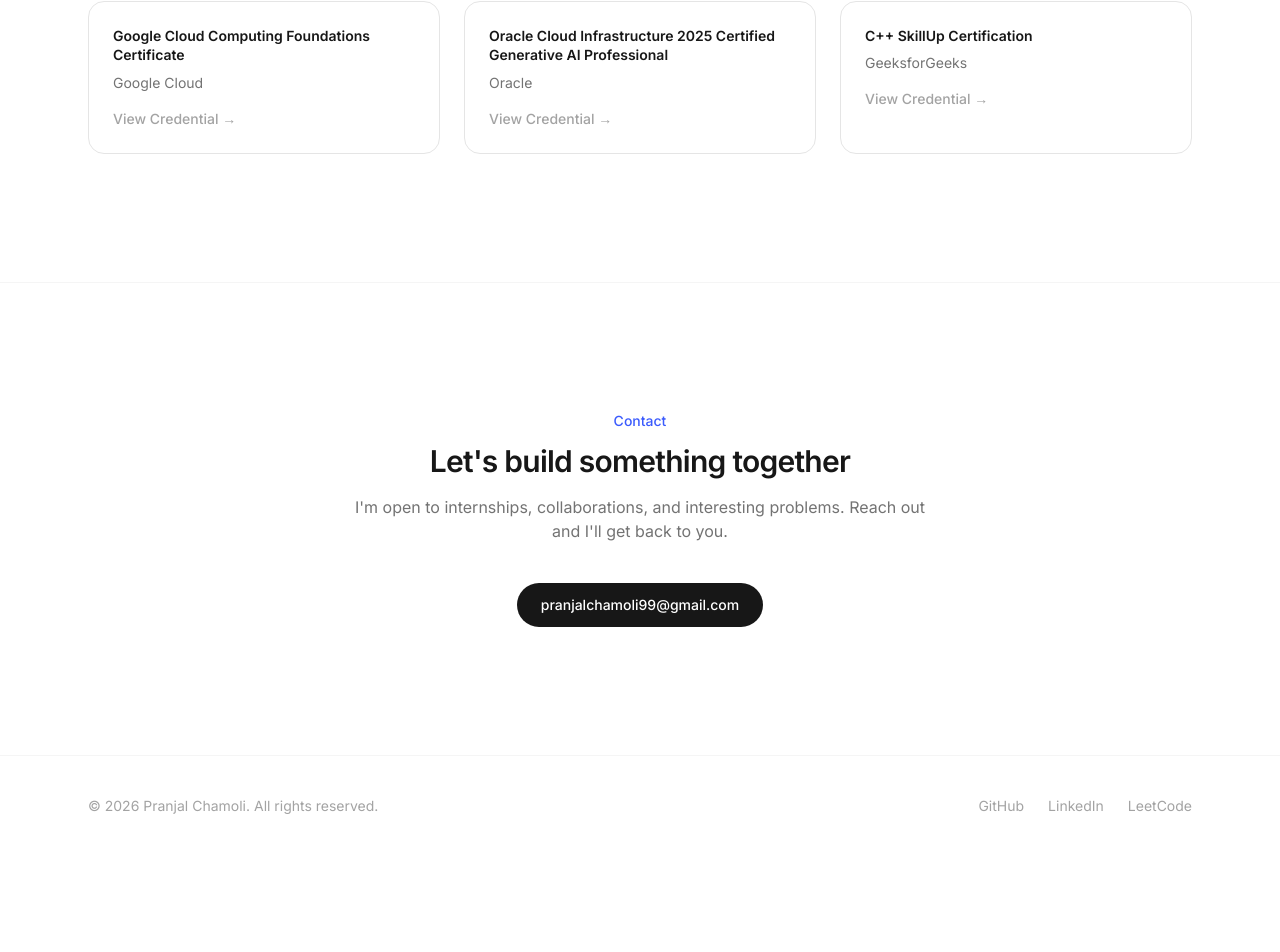
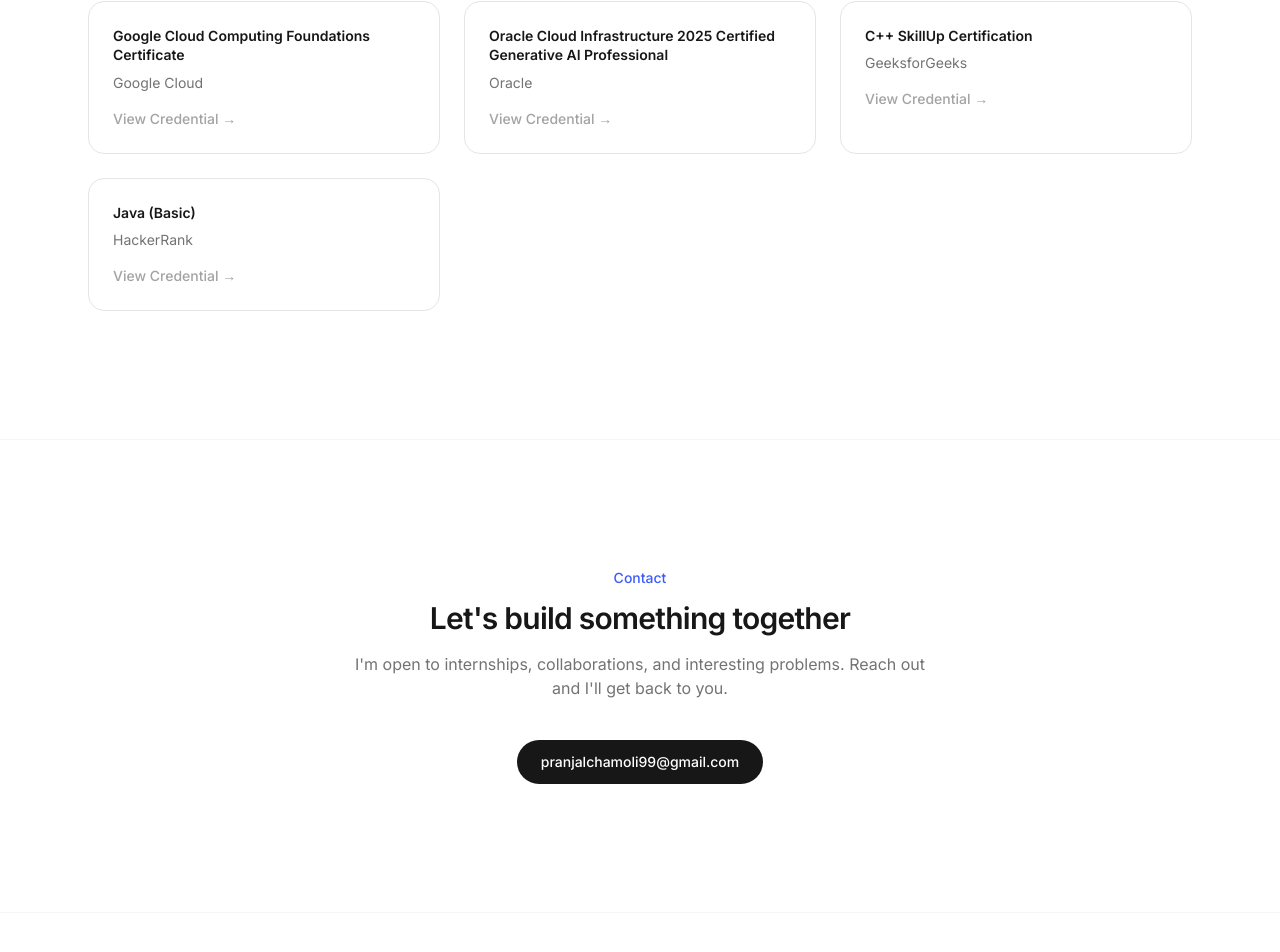
Before and after one commit to Pranjalgit1/Portfolio, a React (Vite) app: page / in a window 1280 px wide. Shown: the part 3868-4820 px from the top of the page. Before the commit the page ends 4724 px from the top, so only its background shows below. Built offline with nearby package versions, Linux system fonts and the light colour scheme.

Commit message:
Add certification credential links, add HackerRank Java certificate

```diff
--- a/src/data/portfolioData.js
+++ b/src/data/portfolioData.js
@@ -121,18 +121,23 @@
   {
     name: 'Google Cloud Computing Foundations Certificate',
     issuer: 'Google Cloud',
-    link: '#', // TODO: add credential URL
+    link: 'https://www.credly.com/earner/earned/badge/92ab19c0-52d6-4d2c-abf5-59d69ff1f106', // TODO: add credential URL
   },
   {
     name: 'Oracle Cloud Infrastructure 2025 Certified Generative AI Professional',
     issuer: 'Oracle',
-    link: '#', // TODO: add credential URL
+    link: 'https://catalog-education.oracle.com/ords/certview/sharebadge?id=75A55F251E11250A904A12F6DF46616554AD83A2C743231ACC648E7E9130976E', // TODO: add credential URL
   },
   {
     name: 'C++ SkillUp Certification',
     issuer: 'GeeksforGeeks',
-    link: '#', // TODO: add credential URL
+    link: 'https://www.geeksforgeeks.org/certificate/dd0ae2a7f0bd07fdf5d3b58edcf86e25', // TODO: add credential URL
   },
+  {
+    name: 'Java (Basic)',
+    issuer: 'HackerRank',
+    link: 'https://www.hackerrank.com/certificates/5c2596225316'
+  }
 ]
 
 // The links shown in the navbar (src/components/Navbar.jsx). "href" must
```
